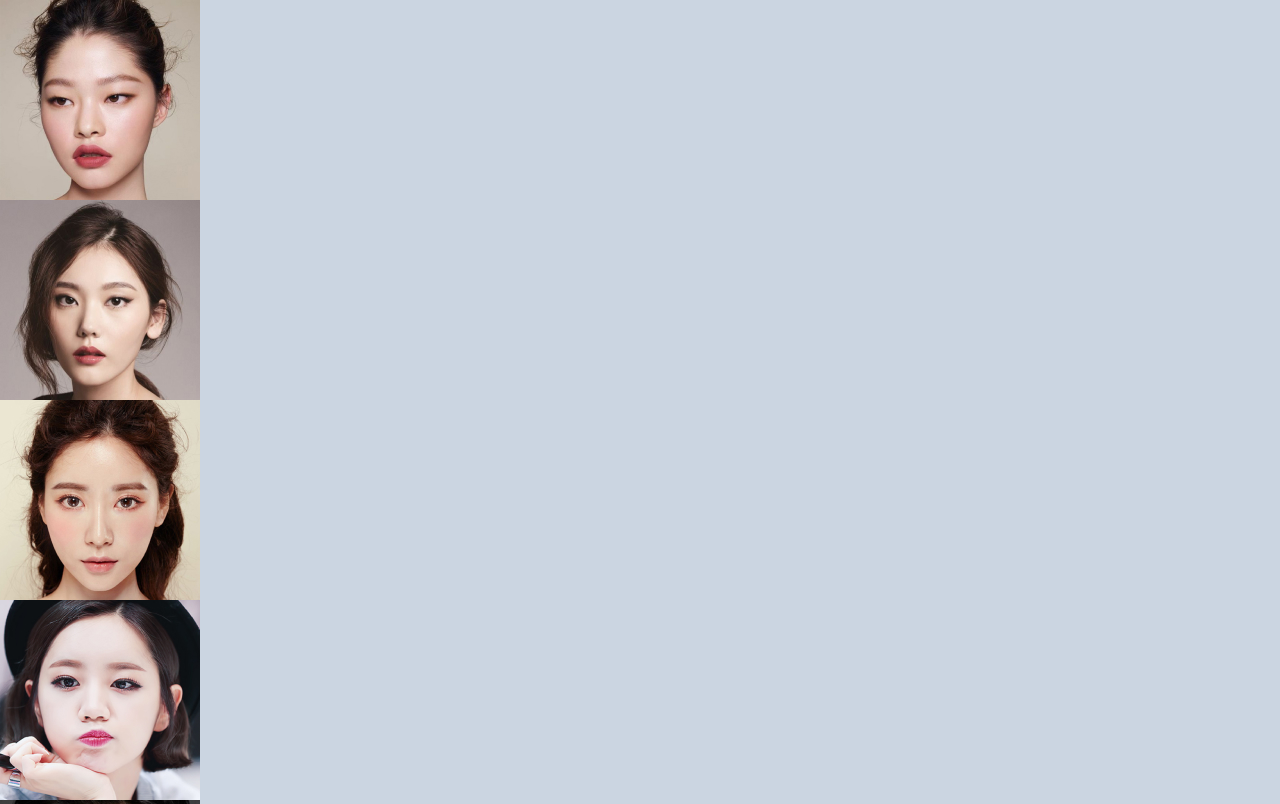
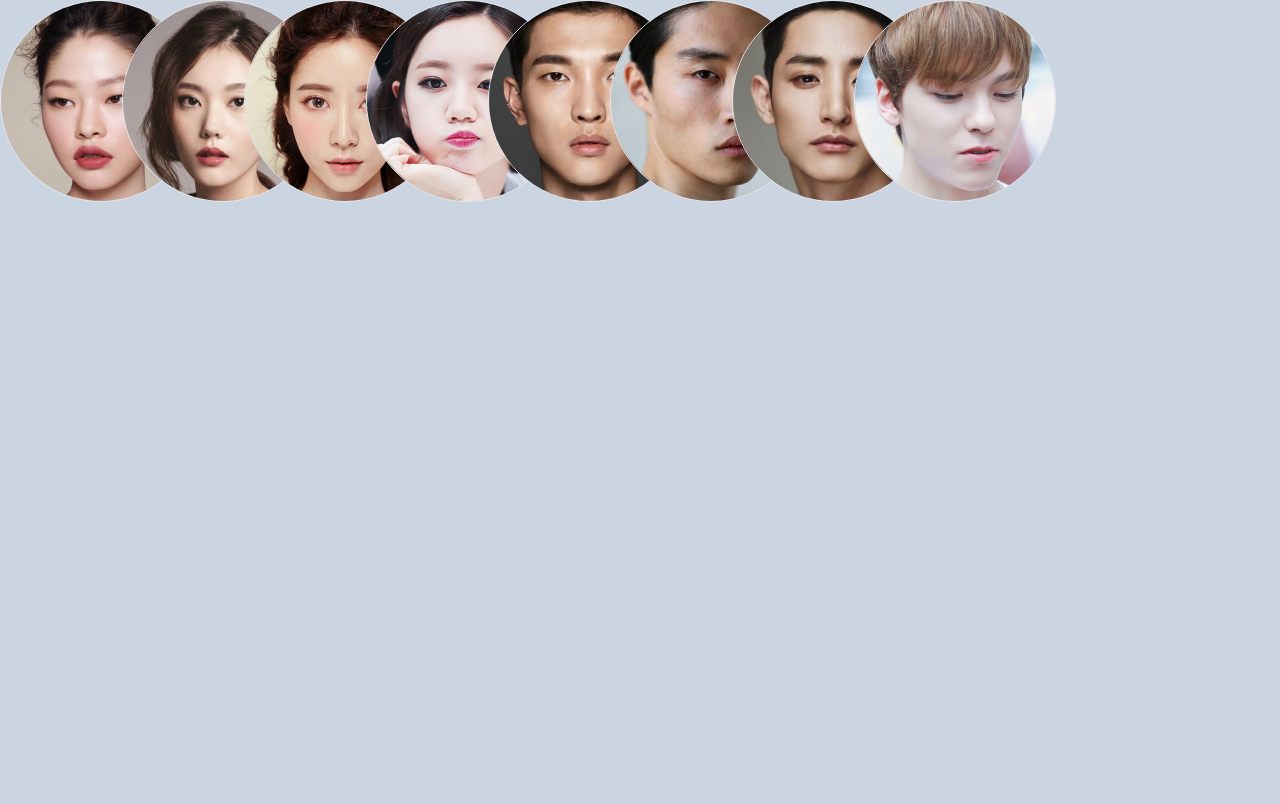
Before and after one commit to Littlestar0508/learn-tailwind, a website: page src/views/14-avatar-list.html in a window 1280 px wide. Shown: the top 804 px of the page. Drawn offline with Linux system fonts and the light colour scheme; a web font is replaced by a local one.

Commit message:
아바타 프로필 목록

```diff
--- a/src/views/14-avatar-list.html
+++ b/src/views/14-avatar-list.html
@@ -8,30 +8,70 @@
     <link rel="stylesheet" href="/src/styles/main.css" />
   </head>
   <body class="bg-slate-300 font-suit">
-    <div>
+    <div class="flex -space-x-20">
       <figure>
-        <a href="/"><img src="/src/assets/face/face1.jpg" alt="슬비쌤" /></a>
+        <a class="group outline-none" href="/"
+          ><img
+            class="group-focus:z-10 hover:z-10 border-gray-20 relative rounded-full border"
+            src="/src/assets/face/face1.jpg"
+            alt="슬비쌤"
+        /></a>
       </figure>
       <figure>
-        <a href="/"><img src="/src/assets/face/face2.jpg" alt="김미리" /></a>
+        <a class="group outline-none" href="/"
+          ><img
+            class="group-focus:z-10 hover:z-10 border-gray-20 relative rounded-full border"
+            src="/src/assets/face/face2.jpg"
+            alt="김미리"
+        /></a>
       </figure>
       <figure>
-        <a href="/"><img src="/src/assets/face/face3.jpg" alt="박주현" /></a>
+        <a class="group outline-none" href="/"
+          ><img
+            class="group-focus:z-10 hover:z-10 border-gray-20 relative rounded-full border"
+            src="/src/assets/face/face3.jpg"
+            alt="박주현"
+        /></a>
       </figure>
       <figure>
-        <a href="/"><img src="/src/assets/face/face4.jpg" alt="조수현" /></a>
+        <a class="group outline-none" href="/"
+          ><img
+            class="group-focus:z-10 hover:z-10 border-gray-20 relative rounded-full border"
+            src="/src/assets/face/face4.jpg"
+            alt="조수현"
+        /></a>
       </figure>
       <figure>
-        <a href="/"><img src="/src/assets/face/face5.jpg" alt="야무쌤" /></a>
+        <a class="group outline-none" href="/"
+          ><img
+            class="group-focus:z-10 hover:z-10 border-gray-20 relative rounded-full border"
+            src="/src/assets/face/face5.jpg"
+            alt="야무쌤"
+        /></a>
       </figure>
       <figure>
-        <a href="/"><img src="/src/assets/face/face6.jpg" alt="범쌤" /></a>
+        <a class="group outline-none" href="/"
+          ><img
+            class="group-focus:z-10 hover:z-10 border-gray-20 relative rounded-full border"
+            src="/src/assets/face/face6.jpg"
+            alt="범쌤"
+        /></a>
       </figure>
       <figure>
-        <a href="/"><img src="/src/assets/face/face7.jpg" alt="금윤호" /></a>
+        <a class="group outline-none" href="/"
+          ><img
+            class="group-focus:z-10 hover:z-10 border-gray-20 relative rounded-full border"
+            src="/src/assets/face/face7.jpg"
+            alt="금윤호"
+        /></a>
       </figure>
       <figure>
-        <a href="/"><img src="/src/assets/face/face8.jpg" alt="김태진" /></a>
+        <a class="group outline-none" href="/"
+          ><img
+            class="group-focus:z-10 hover:z-10 border-gray-20 relative rounded-full border"
+            src="/src/assets/face/face8.jpg"
+            alt="김태진"
+        /></a>
       </figure>
     </div>
   </body>
```
Also changed, not shown: src/styles/fonts.css (renamed from src/styles/font.css), src/styles/main.css.
